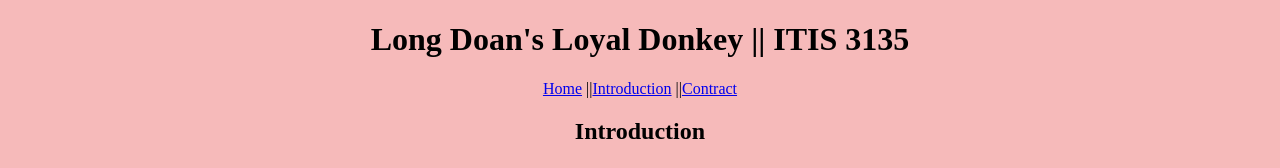
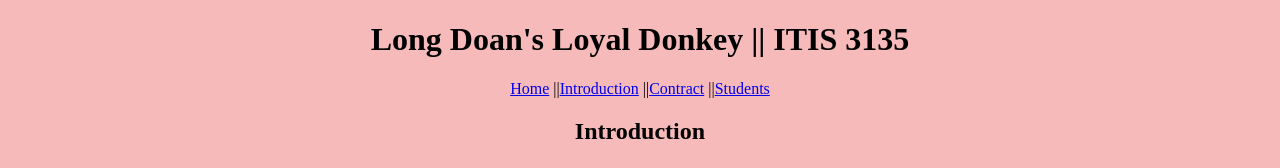
Before and after one commit to LongDoan09/itis3135-react, a React (Vite) app: page /introduction in a window 1280 px wide. Shown: the top 168 px of the page. Built offline with nearby package versions, Linux system fonts and the light colour scheme.

Commit message:
Update header.jsx

```diff
--- a/src/header.jsx
+++ b/src/header.jsx
@@ -7,7 +7,8 @@ function Header() {
       <nav>
         <Link to="/">Home</Link> ||
         <Link to="/introduction">Introduction</Link> ||
-        <Link to="/contract">Contract</Link>
+        <Link to="/contract">Contract</Link> ||
+        <Link to="/itis3135-react/student">Students</Link>
       </nav>
     </header>
   );
```
